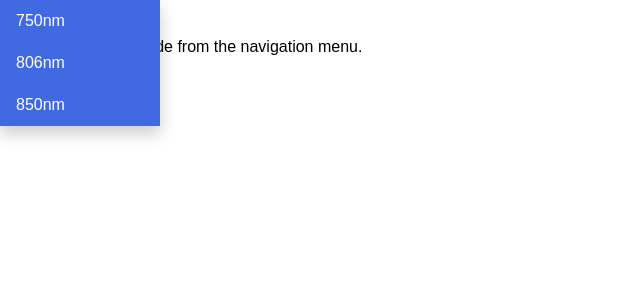
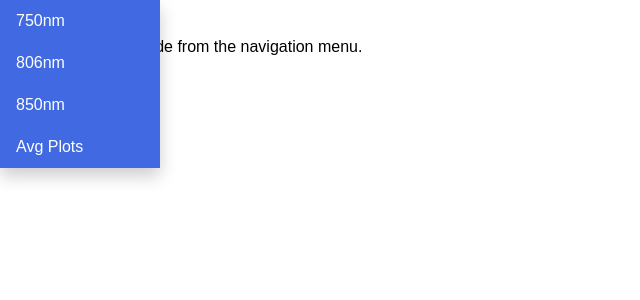
Before and after one commit to OPTIMUSGYZ/capstone_web, a Flask app: page / in a window 1280 px wide. Shown: the part 48-348 px from the top of the page, without its empty margins (0-640 px from the left). Run offline with Flask 3, Linux system fonts and the light colour scheme.

Commit message:
added f-mode avg plots

```diff
--- a/application.py
+++ b/application.py
@@ -43,6 +43,22 @@ def get_wavelength_images(wavelength):
     return organize_images(images)
 
 
+def get_average_plot_images():
+    image_dir = os.path.join(app.static_folder, 'imgs')
+    pattern = r"PA_Average_ROI_mean_(left|right)_lung_mice_[\d+_]+_(\d+)nm\.png"
+    avg_plots = {}
+
+    for img in os.listdir(image_dir):
+        match = re.match(pattern, img)
+        if match:
+            side, wavelength = match.groups()
+            if wavelength not in avg_plots:
+                avg_plots[wavelength] = {'left': None, 'right': None}
+            avg_plots[wavelength][side] = img
+    print(avg_plots)
+    return avg_plots
+
+
 @app.route('/')
 def index():
     return render_template('index.html', content='Welcome')
@@ -53,6 +69,9 @@ def f_mode(wavelength):
     if wavelength in ['750', '806', '850']:
         organized_images = get_wavelength_images(wavelength)
         return render_template('index.html', content=f'{wavelength}nm Information', organized_images=organized_images)
+    elif wavelength == 'avg_plots':
+        avg_plots = get_average_plot_images()
+        return render_template('index.html', content='Average Plots', avg_plots=avg_plots)
     else:
         return "Invalid wavelength", 400
 
--- a/templates/index.html
+++ b/templates/index.html
@@ -106,6 +139,7 @@
                 <a href="{{ url_for('f_mode', wavelength='750') }}">750nm</a>
                 <a href="{{ url_for('f_mode', wavelength='806') }}">806nm</a>
                 <a href="{{ url_for('f_mode', wavelength='850') }}">850nm</a>
+                <a href="{{ url_for('f_mode', wavelength='avg_plots') }}">Avg Plots</a>
             </div>
         </div>
         <a href="{{ url_for('dwt') }}">DWT</a>
@@ -150,6 +184,35 @@
         {% endfor %}
     </table>
     {% endfor %}
+    {% elif content == 'Average Plots' %}
+    <h2>Average Plots</h2>
+    <div class="avg-plots-container">
+        {% for wavelength, sides in avg_plots.items()|sort %}
+        <div>
+            <h3 class="wavelength-heading">{{ wavelength }}nm</h3>
+            <div class="wavelength-plots">
+                <div class="plot-image">
+                    <h4 class="lung-heading">Left Lung</h4>
+                    {% if sides['left'] %}
+                    <img src="{{ url_for('static', filename='imgs/' + sides['left']) }}"
+                         alt="Left lung average plot {{ wavelength }}nm">
+                    {% else %}
+                    <p>No image available</p>
+                    {% endif %}
+                </div>
+                <div class="plot-image">
+                    <h4 class="lung-heading">Right Lung</h4>
+                    {% if sides['right'] %}
+                    <img src="{{ url_for('static', filename='imgs/' + sides['right']) }}"
+                         alt="Right lung average plot {{ wavelength }}nm">
+                    {% else %}
+                    <p>No image available</p>
+                    {% endif %}
+                </div>
+            </div>
+        </div>
+        {% endfor %}
+    </div>
     {% endif %}
 </div>
 </body>
```
Also changed, not shown: other parts of templates/index.html (+33 -0 lines), static/imgs/PA_Average_ROI_mean_left_lung_mice_33_34_35_36_37_41_43_44_750nm.png (added), static/imgs/PA_Average_ROI_mean_left_lung_mice_33_34_35_36_37_41_43_44_806nm.png (added), static/imgs/PA_Average_ROI_mean_left_lung_mice_33_34_35_36_37_41_43_44_850nm.png (added), static/imgs/PA_Average_ROI_mean_right_lung_mice_33_34_35_36_37_41_43_44_750nm.png (added), static/imgs/PA_Average_ROI_mean_right_lung_mice_33_34_35_36_37_41_43_44_806nm.png (added), static/imgs/PA_Average_ROI_mean_right_lung_mice_33_34_35_36_37_41_43_44_850nm.png (added).
